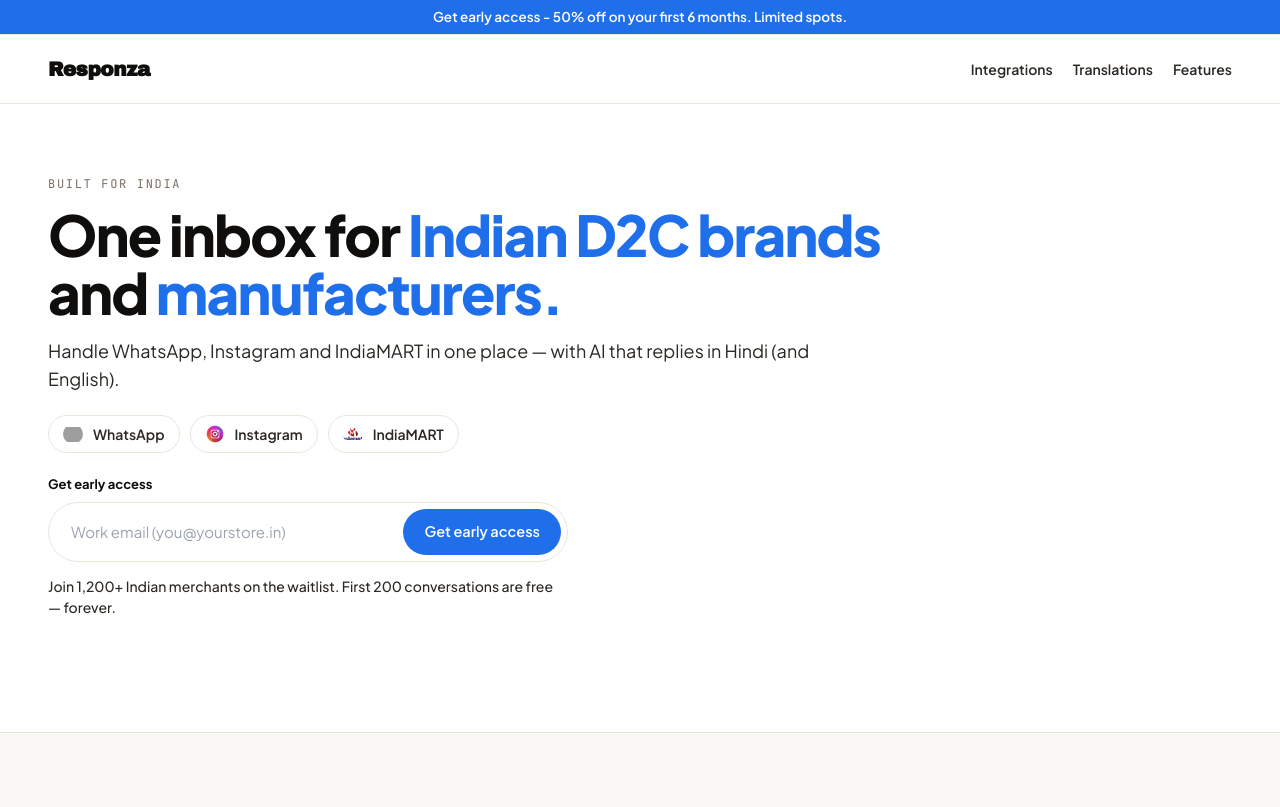
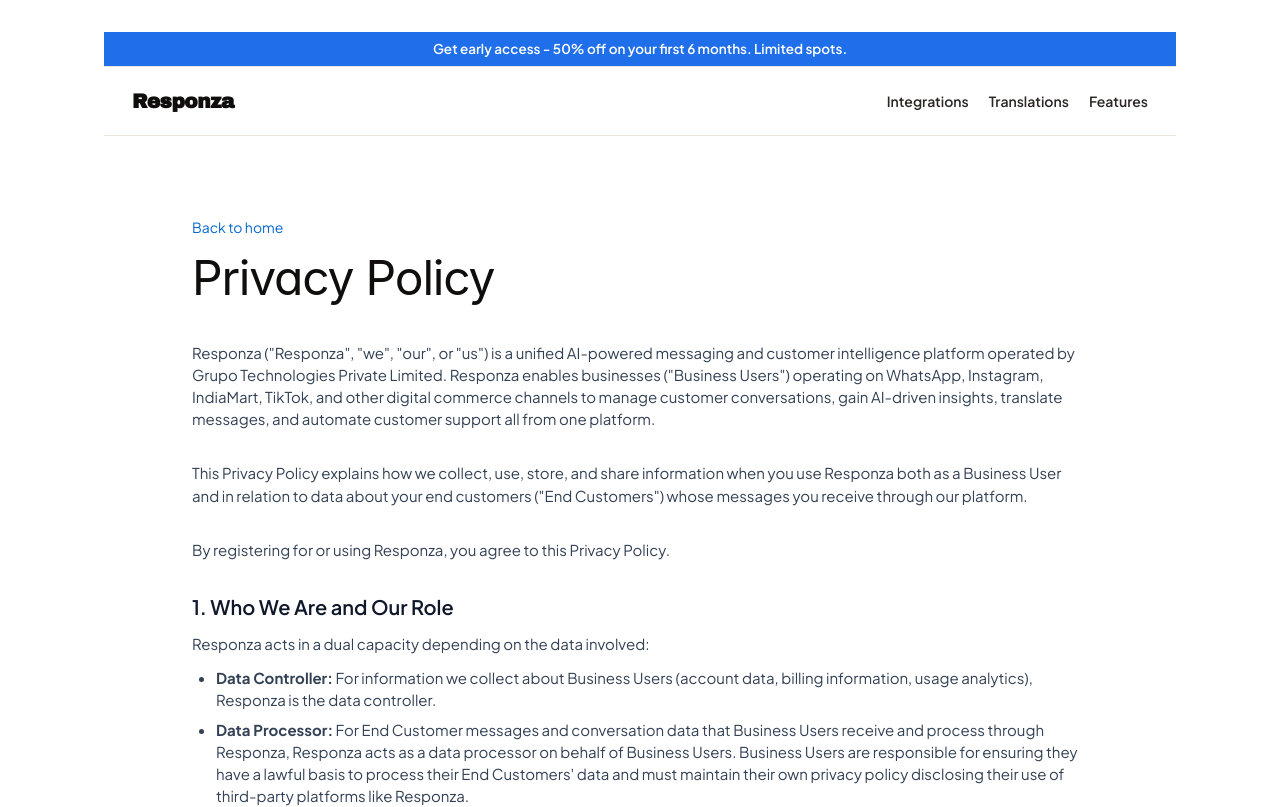
Before and after one commit to grupo-manufacturing/responza, a React (Vite) app: page /privacy-policy in a window 1280 px wide. Shown: the top 807 px of the page. Built offline with nearby package versions, Linux system fonts and the light colour scheme; grey boxes are pictures that could not be loaded.

Commit message:
Updated Privacy and T&C Page !

```diff
--- a/src/App.tsx
+++ b/src/App.tsx
@@ -1,11 +1,17 @@
 import type { ReactElement } from 'react'
-import { BrowserRouter } from 'react-router-dom'
+import { BrowserRouter, Route, Routes } from 'react-router-dom'
 import { LandingPage } from '@/modules/landing/LandingPage'
+import { PrivacyPolicyPage } from '@/modules/landing/PrivacyPolicyPage'
+import { TermsConditionsPage } from '@/modules/landing/TermsConditionsPage'
 
 export default function App(): ReactElement {
   return (
     <BrowserRouter>
-      <LandingPage />
+      <Routes>
+        <Route path="/" element={<LandingPage />} />
+        <Route path="/privacy-policy" element={<PrivacyPolicyPage />} />
+        <Route path="/terms-conditions" element={<TermsConditionsPage />} />
+      </Routes>
     </BrowserRouter>
   )
 }
```
